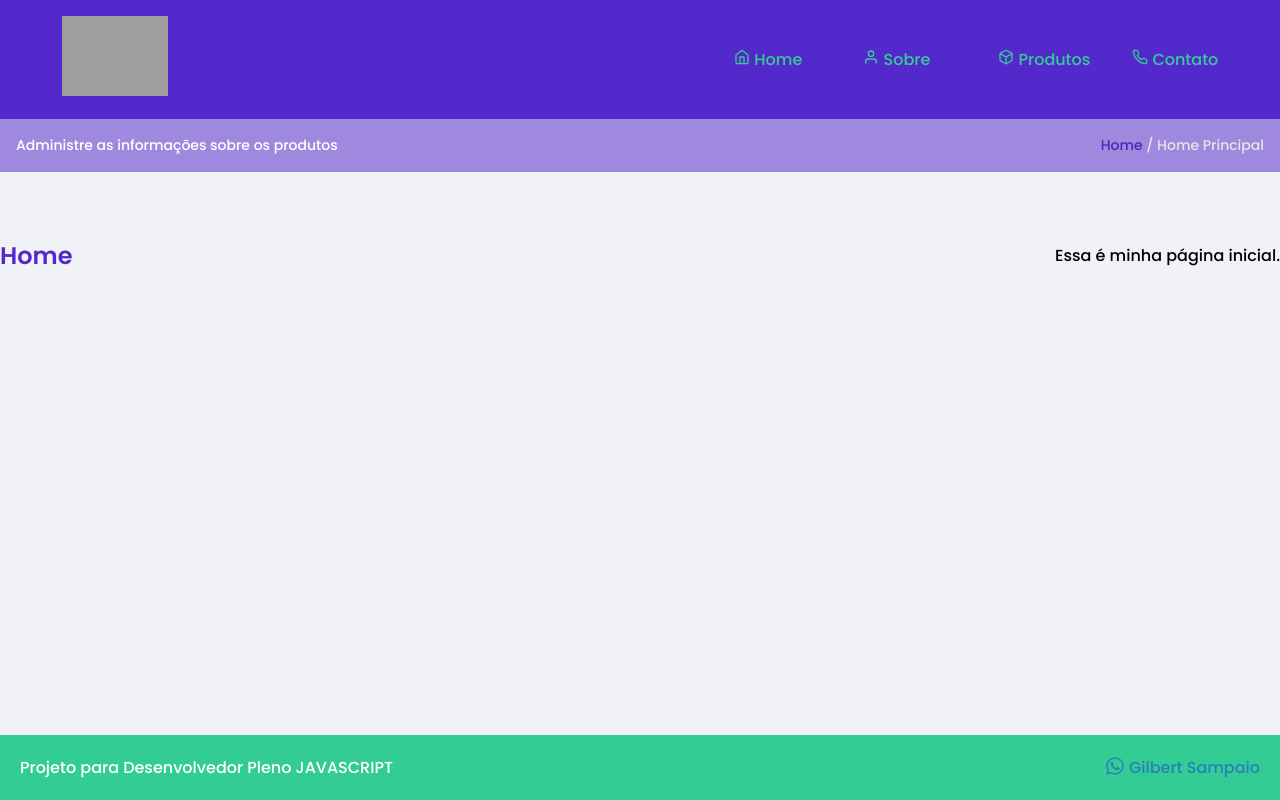
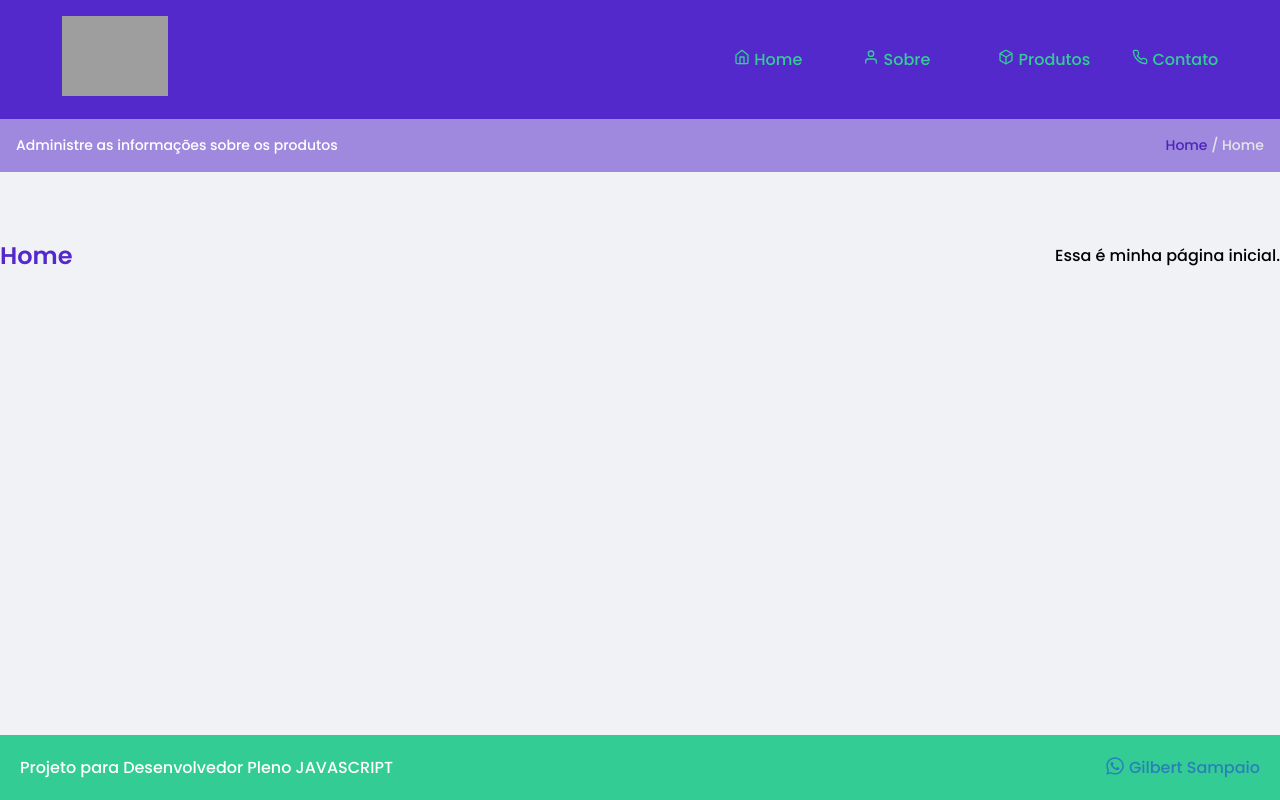
Before and after one commit to Gilbertsampaio/fullstack-javascript-test, a React (Create React App) app in the folder frontend/: page / in a window 1280 px wide. Built offline with nearby package versions, Linux system fonts and the light colour scheme; grey boxes are pictures that could not be loaded.

Commit message:
Ajustes de rotas e broadcrumb

```diff
--- a/frontend/src/App.jsx
+++ b/frontend/src/App.jsx
@@ -3,6 +3,7 @@ import { Header } from "./components/Header";
 import { Footer } from "./components/Footer";
 import { withRouter } from 'react-router-dom';
 import { FiBox, FiHome, FiPhone, FiUser } from 'react-icons/fi';
+import { Breadcrumb } from './components/Breadcrumb';
 class App extends Component {
 
 	render() {
@@ -11,28 +12,29 @@ class App extends Component {
 			{
 				label: 'Home',
 				icon: <FiHome />,
-				command: () => this.props.history.push('/')
+				command: () => [this.props.history.push('/'), this.props.history.push({ pagaberta: 'Home' })]
 			},
 			{
 				label: 'Sobre',
 				icon: <FiUser />,
-				command: () => this.props.history.push('/sobre')
+				command: () => [this.props.history.push('/sobre'), this.props.history.push({ pagaberta: 'Sobre' })]
 			},
 			{
 				label: 'Produtos',
 				icon: <FiBox />,
-				command: () => this.props.history.push('/produtos')
+				command: () => [this.props.history.push('/produtos'), this.props.history.push({ pagaberta: 'Produtos' })]
 			},
 			{
 				label: 'Contato',
 				icon: <FiPhone />,
-				command: () => this.props.history.push('/contato')
+				command: () => [this.props.history.push('/contato'), this.props.history.push({ pagaberta: 'Contato' })],
 			}
 		];
 
 		return (
 			<div className="App">
 				<Header itensMenu={menuitems} />
+				<Breadcrumb pag={menuitems} atual={this.props.history} />
 				<Footer />
 				<div id="main">
 					<main>
--- a/frontend/src/components/List/ListProducts.jsx
+++ b/frontend/src/components/List/ListProducts.jsx
@@ -2,7 +2,6 @@ import { CardProduct } from "../Cards/CardProduct";
 import { useProducts } from "../../hooks/useProducts";
 import { useModal } from "../../hooks/useModal";
 import { ModalButton } from "../Button/ModalButton";
-import { Breadcrumb } from "../Breadcrumb";
 import { FiPlus } from "react-icons/fi";
 import ReactTooltip from "react-tooltip";
 
@@ -12,12 +11,12 @@ export default function ListProducts() {
 
     const { products } = useProducts();
     const { handleOpenModalProduct } = useModal();
+    const totalProd = products ? products.length <= 9 && products.length !== 0 ? '0' + products.length : products.length : "";
 
     return (
         <>
-            <Breadcrumb pag={"Produto"} totalProd={products} />
             <div className="containerButton">
-                <h2>Lista de Produtos</h2>
+                <h2>Lista de Produtos <span>({totalProd})</span></h2>
                 <ModalButton className="primaryButton"
                     onClick={() => handleOpenModalProduct(null, 0)}
                     data-tip="Cadastrar registro"
@@ -26,7 +25,6 @@ export default function ListProducts() {
                         setTimeout(() => ReactTooltip.hide(), 50);
                     }}
                 >
-
                     <FiPlus />
                     Adicionar produto
                 </ModalButton>
--- a/frontend/src/components/breadcrumb.jsx
+++ b/frontend/src/components/breadcrumb.jsx
@@ -1,16 +1,38 @@
 import "./Breadcrumb.scss";
+
 
 export function Breadcrumb(props) {
 
-    const totalProd = props.totalProd ? props.totalProd.length <= 9 && props.totalProd.length !== 0 ? '0' + props.totalProd.length : props.totalProd.length : "";
-    const s = totalProd > 1 ? 's' : '';
-    const tituloPag = props.pag + s;
+    const pagHome = props.pag[0].command;
+    let pagAtual = "";
+
+    if (props.atual.location.pagaberta) {
+        pagAtual = props.atual.location.pagaberta
+    } else {
+        switch (props.atual.location.pathname) {
+            case "/":
+                pagAtual = "Home"
+                break;
+            case "/sobre":
+                pagAtual = "Sobre"
+                break;
+            case "/produtos":
+                pagAtual = "Produtos"
+                break;
+            case "/contato":
+                pagAtual = "Contato"
+                break;
+            default:
+                break;
+        }
+    }
 
     return (
+
         <div className="boxDescricao">
             <div>Administre as informações sobre os produtos
                 <span>
-                    <a href="/">Home</a> / {totalProd} {tituloPag}
+                    <a onClick={pagHome}>Home</a> / {pagAtual}
                 </span>
             </div>
         </div>
--- a/frontend/src/pages/contatos.jsx
+++ b/frontend/src/pages/contatos.jsx
@@ -1,9 +1,7 @@
 import React from 'react';
-import { Breadcrumb } from '../components/Breadcrumb';
 
 const Contatos = () => (
     <>
-        <Breadcrumb pag={"Contatos"}/>
         <div className="containerButton">
             <h2>Contato</h2>
             <p>Essa é minha página de contato.</p>
--- a/frontend/src/pages/home.jsx
+++ b/frontend/src/pages/home.jsx
@@ -1,13 +1,11 @@
 import React from 'react';
-import { Breadcrumb } from '../components/Breadcrumb';
 
 const Home = () => (
     <>
-    <Breadcrumb pag={"Home Principal"}/>
-    <div className="containerButton">
-        <h2>Home</h2>
-        <p>Essa é minha página inicial.</p>
-    </div>
+        <div className="containerButton">
+            <h2>Home</h2>
+            <p>Essa é minha página inicial.</p>
+        </div>
     </>
 );
 
--- a/frontend/src/pages/produtos.jsx
+++ b/frontend/src/pages/produtos.jsx
@@ -1,5 +1,4 @@
 import React from 'react';
-import { Breadcrumb } from '../components/Breadcrumb';
 import ListProducts from "../components/List/ListProducts";
 import { ModalProduct } from "../components/Modal/ModalProduct";
 import { ModalProductConfirm } from "../components/Modal/ModalProductConfirm";
--- a/frontend/src/pages/sobre.jsx
+++ b/frontend/src/pages/sobre.jsx
@@ -1,9 +1,7 @@
 import React from 'react';
-import { Breadcrumb } from '../components/Breadcrumb';
 
 const Sobre = () => (
     <>
-        <Breadcrumb pag={"Sobre"}/>
         <div className="containerButton">
             <h2>Sobre</h2>
             <p>Essa é minha página Sobre.</p>
--- a/frontend/src/styles/global.scss
+++ b/frontend/src/styles/global.scss
@@ -61,6 +61,10 @@ button {
 
     h2 {
         color: #5429cc;
+
+        span {
+            color: #2980b9;
+        }
     }
 
     .primaryButton {
```
